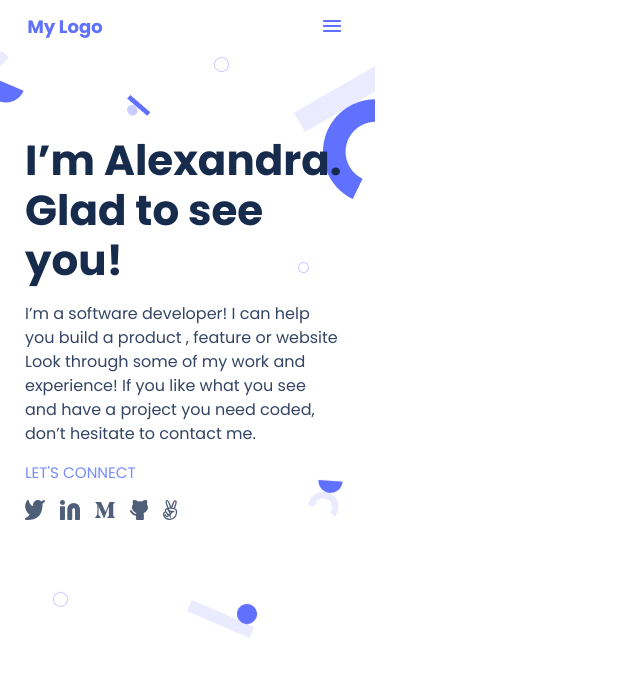
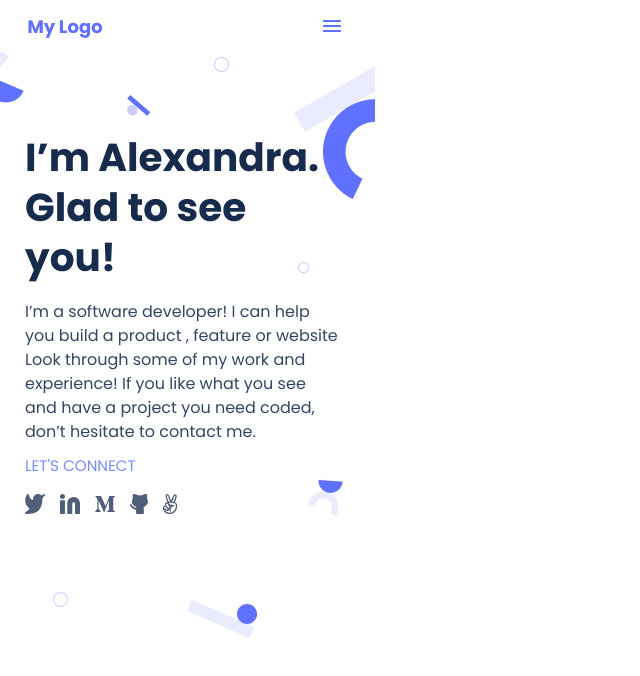
Before and after one commit to ibugithub/Portfolio-nonActive, a website: page index.html in a window 1280 px wide. Shown: the whole page, without its empty margins (0-640 px from the left). Drawn offline with Linux system fonts and the light colour scheme.

Commit message:
Changes in style.css file

```diff
--- a/style.css
+++ b/style.css
@@ -3,11 +3,13 @@
   src: url('/fonts/Poppins/Poppins-Bold.ttf');
   font-weight: bold;
 }
+
 @font-face {
   font-family: 'Poppins';
   src: url('/fonts/Poppins/Poppins-Regular.ttf');
   font-weight: normal;
 }
+
 body {
   box-sizing: border-box;
   margin: 0;
@@ -58,13 +60,13 @@
   top: 104px;
   display: flex;
   flex-direction: column;
-  font-family: 'Poppins',sans-serif;
+  font-family: 'Poppins', sans-serif;
 }
 
 .title_container {
   font-style: normal;
   font-weight: 700;
-  font-size: 28px;
+  font-size: 26px;
   line-height: 50px;
   display: flex;
   align-items: center;
@@ -79,7 +81,7 @@
 }
 
 .title > h1 {
-  margin-bottom: 0px;
+  margin-bottom: 1px;
 }
 
 .description_container {
@@ -90,7 +92,6 @@
   font-size: 16px;
   line-height: 24px;
   color: #344563;
-  ;
 }
 
 .description {
@@ -107,14 +108,14 @@
 
 .dialog {
   font-size: 13px;
-  font-family: 'Poppins';
 }
 
 .dialog > h3 {
-  margin-bottom: 0px;
+  margin-bottom: 1px;
   font-weight: 500;
+  margin-top: 10px;
+}
 
-}
 .social_container {
   width: 375px;
 }
@@ -123,6 +124,7 @@
   display: flex;
   justify-content: flex-start;
 }
+
 .social_container > ul > li {
   list-style: none;
 }
@@ -136,5 +138,5 @@
 }
 
 .title h2 {
-  margin-bottom: 0;
+  margin-bottom: 1px;
 }
```
Also changed, not shown: package.json (+6 -1 lines), 1 other file.
